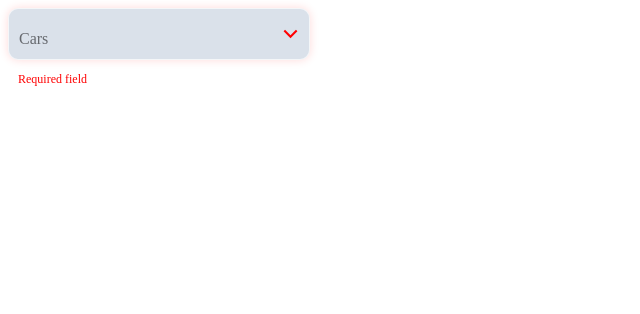
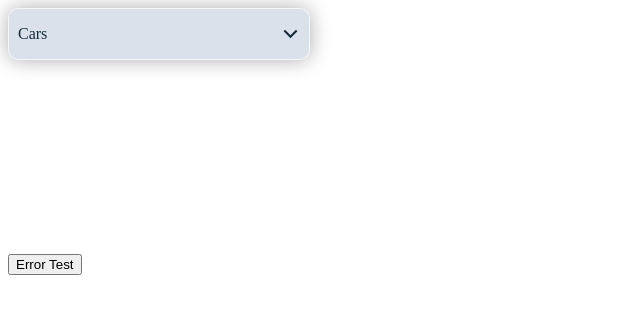
Before and after one commit to Haki-Malai/selectron, a React (Create React App) app: page / in a window 1280 px wide. Shown: the top 314 px of the page, without its empty margins (0-640 px from the left). Built offline with nearby package versions, Linux system fonts and the light colour scheme.

Commit message:
feat(App.tsx): add error state to Dropdown component and test button to toggle it style(Dropdown.scss): add box-shadow to dropdown container and input fields refactor(Dropdown.tsx): simplify error state handling in useEffect hooks

```diff
--- a/src/App.tsx
+++ b/src/App.tsx
@@ -1,4 +1,4 @@
-import React, { FC } from 'react';
+import React, { FC, useState } from 'react';
 import Dropdown from './dropdown';
 
 interface CarType {
@@ -17,10 +17,12 @@ const App: FC = () => {
     {title: "Audi", value: "audi"},
     {title: "Tesla", value: "tesla"}
   ];
+  const [error, setError] = useState<boolean>(false);
 
   return (
     <div>
-      <Dropdown data={cars} placeholder='Cars' error={false} name='cars_dropdown' />
+      <Dropdown data={cars} placeholder='Cars' error={error} name='cars_dropdown' />
+      <button onClick={() => setError(!error)}>Error Test</button>
     </div>
   );
 }
--- a/src/dropdown/Dropdown.scss
+++ b/src/dropdown/Dropdown.scss
@@ -13,6 +13,7 @@ $listItemsCount: 4;
   border-radius: 10px;
   background-color: $mainBackgroundColor;
   color: $mainDarkBlueColor;
+  box-shadow: 0 0 20px 0 rgba(12, 12, 12, 0.336);
 }
 
 .dropdown {
@@ -30,11 +31,33 @@ $listItemsCount: 4;
       height: $inputHeight;
       text-indent: $paddingXAxis;
       padding-top: 10px;
-      box-shadow: 0 0 10px 0 rgba(22, 22, 22, 0.15);
       @include mainBoxStyle;
 
       &::placeholder {
-        color: $placeholderColor;
+        color: transparent;
+      }
+
+      &:focus ~ .label {
+        transform: translateY(-130%) scale(0.7);
+        opacity: 0.6;
+      }
+    }
+
+    .label {
+      pointer-events: none;
+      color: $mainDarkBlueColor;
+      position: absolute;
+      left: $paddingXAxis;
+      top: 50%;
+      transform: translateY(-50%);
+      transform-origin: left center;
+      margin: 0;
+      transition: transform 0.3s ease;
+      will-change: transform;
+
+      &.active {
+        transform: translateY(-130%) scale(0.7);
+        opacity: 0.6;
       }
     }
 
@@ -46,7 +69,7 @@ $listItemsCount: 4;
         left: $paddingXAxis;
       }
 
-      &::placeholder, .error-label {
+      .label, .error-label {
         color: $errorColor;
       }
 
@@ -57,7 +80,7 @@ $listItemsCount: 4;
       }
 
       input {
-        box-shadow: 0 0 10px 0 rgba($errorColor, 0.15);
+        box-shadow: 0 0 20px 0 rgba($errorColor, 0.3);
       }
     }
 
--- a/src/dropdown/Dropdown.tsx
+++ b/src/dropdown/Dropdown.tsx
@@ -21,11 +21,7 @@ const Dropdown: FC<DropdownDataType> = ({
 
   const handleOpenDropdown = () => {
     setIsOpen(!isOpen);
-    if(isOpen) setErrorState(false);
-  }
-
-  const handleErrorState = () => {
-    setErrorState(!searchTerm && !isOpen);
+    if (isOpen) setErrorState(false);
   }
 
   useEffect(() => {
@@ -53,8 +49,8 @@ const Dropdown: FC<DropdownDataType> = ({
   }, [searchTerm]);
 
   useEffect(() => {
-    handleErrorState();
-  }, [isOpen]);
+    if (!isOpen) setErrorState(error);
+  }, [error]);
 
   return (
     <div className='dropdown'>
@@ -73,6 +69,9 @@ const Dropdown: FC<DropdownDataType> = ({
             Required field
           </p>
         }
+        <p className={`label ${isOpen ? 'active' : ''}`}>
+          {placeholder}
+        </p>
         <span className={`dropdown-toggle-arrow ${isOpen? 'active': ''}`}>
           <ArrowIcon />
         </span>
```
